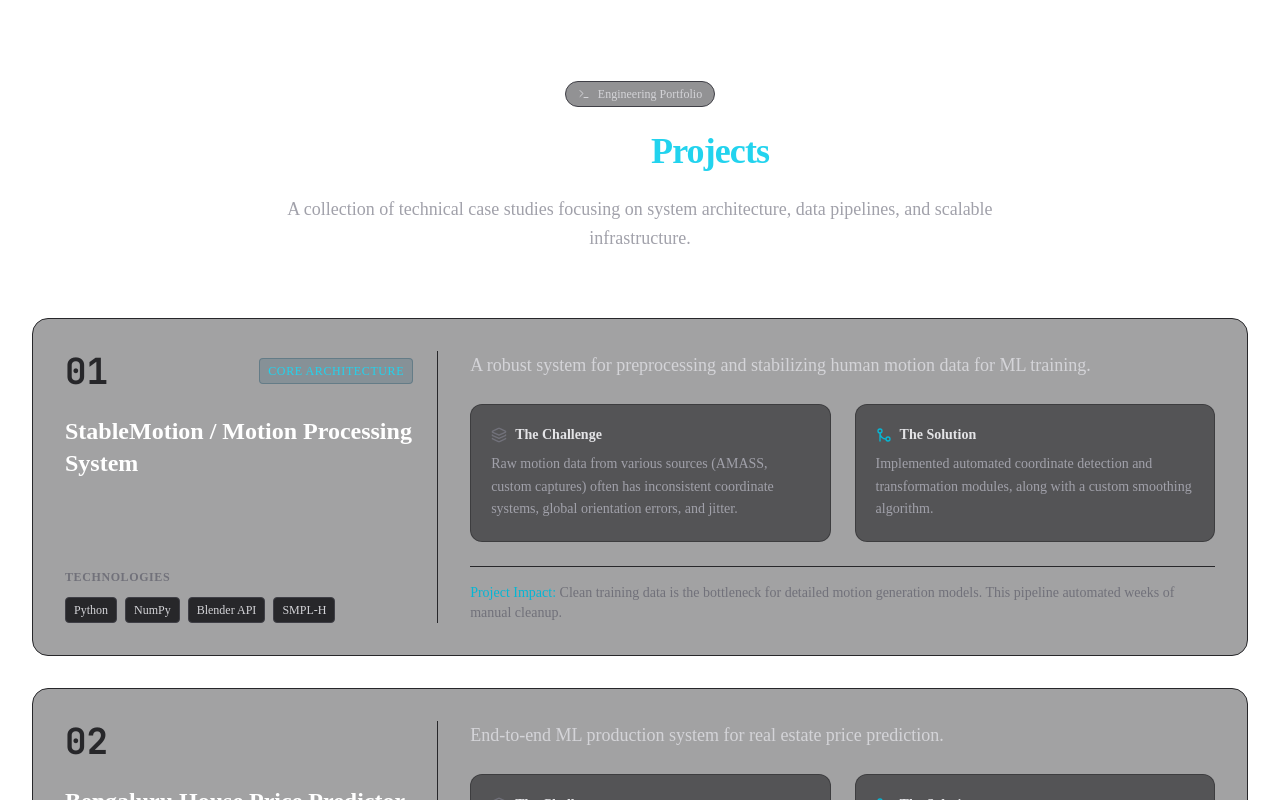
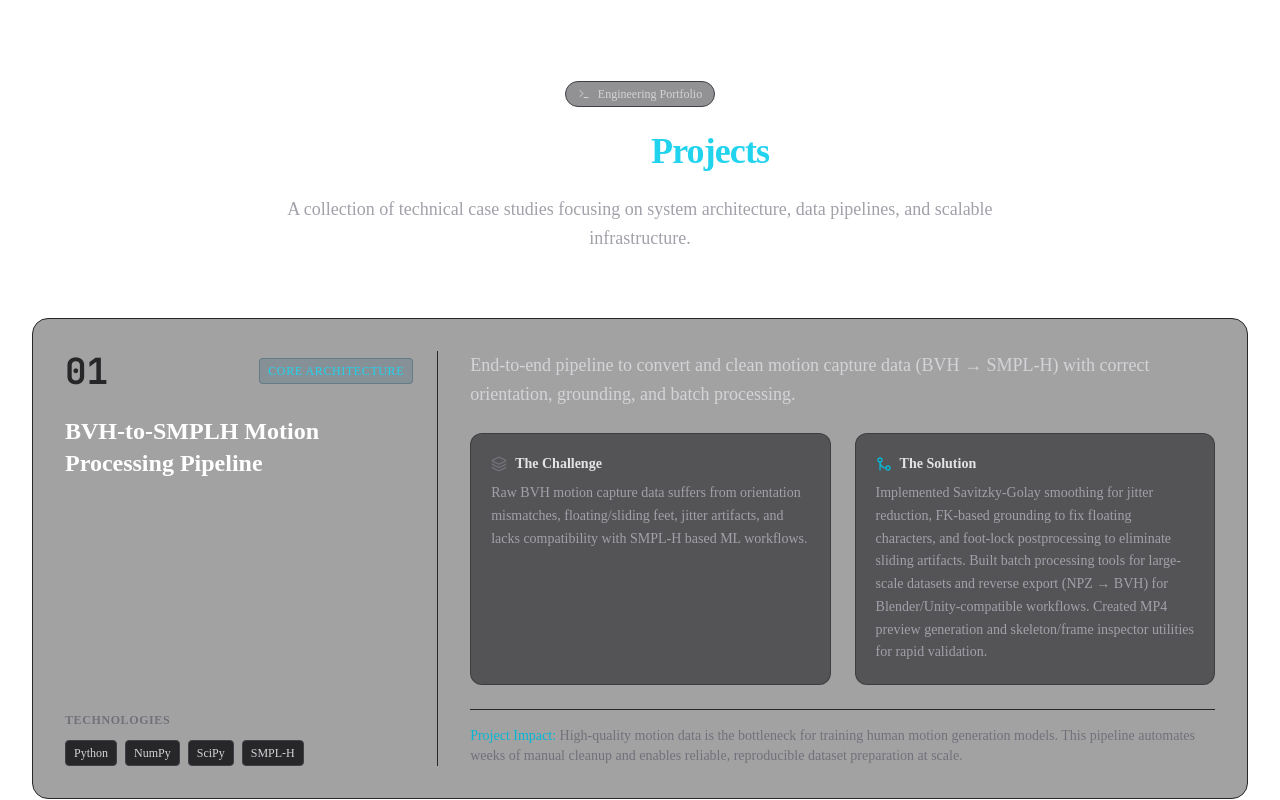
Before and after one commit to ishwarsoni/portfolio, a Next.js app: page / in a window 1280 px wide. Shown: the part 2000-2800 px from the top of the page. Built offline with nearby package versions, Linux system fonts and the light colour scheme.

Commit message:
Replace 1st project with BVH-to-SMPLH Motion Processing Pipeline

```diff
--- a/data/portfolio.ts
+++ b/data/portfolio.ts
@@ -44,15 +44,15 @@ export const portfolioData = {
 
     projects: [
         {
-            title: "StableMotion / Motion Processing System",
-            description: "A robust system for preprocessing and stabilizing human motion data for ML training.",
-            problem: "Raw motion data from various sources (AMASS, custom captures) often has inconsistent coordinate systems, global orientation errors, and jitter.",
-            approach: "Developed a normalization pipeline that standardizes coordinate systems and applies smoothing filters.",
-            challenges: "Handling mixed coordinate systems (Y-up vs Z-up) and correcting global orientation without distorting local motion.",
-            solution: "Implemented automated coordinate detection and transformation modules, along with a custom smoothing algorithm.",
-            results: "Generated reliable, Blender-ready outputs used for training high-fidelity motion models.",
-            whyThisMatters: "Clean training data is the bottleneck for detailed motion generation models. This pipeline automated weeks of manual cleanup.",
-            stack: ["Python", "NumPy", "Blender API", "SMPL-H"],
+            title: "BVH-to-SMPLH Motion Processing Pipeline",
+            description: "End-to-end pipeline to convert and clean motion capture data (BVH → SMPL-H) with correct orientation, grounding, and batch processing.",
+            problem: "Raw BVH motion capture data suffers from orientation mismatches, floating/sliding feet, jitter artifacts, and lacks compatibility with SMPL-H based ML workflows.",
+            approach: "Built a multi-stage conversion pipeline: BVH parsing → skeleton remapping → SMPL-H parameterization, followed by stabilization and postprocessing passes.",
+            challenges: "Correcting global orientation and grounding without distorting local joint rotations, eliminating foot sliding artifacts while preserving natural motion dynamics, and handling heterogeneous BVH skeleton hierarchies across datasets.",
+            solution: "Implemented Savitzky-Golay smoothing for jitter reduction, FK-based grounding to fix floating characters, and foot-lock postprocessing to eliminate sliding artifacts. Built batch processing tools for large-scale datasets and reverse export (NPZ → BVH) for Blender/Unity-compatible workflows. Created MP4 preview generation and skeleton/frame inspector utilities for rapid validation.",
+            results: "Processed large-scale motion datasets with consistent quality, producing clean SMPL-H parameterized data ready for downstream ML training and Blender/Unity integration.",
+            whyThisMatters: "High-quality motion data is the bottleneck for training human motion generation models. This pipeline automates weeks of manual cleanup and enables reliable, reproducible dataset preparation at scale.",
+            stack: ["Python", "NumPy", "SciPy", "SMPL-H"],
             isFlagship: true,
             links: {
                 github: "",
```
